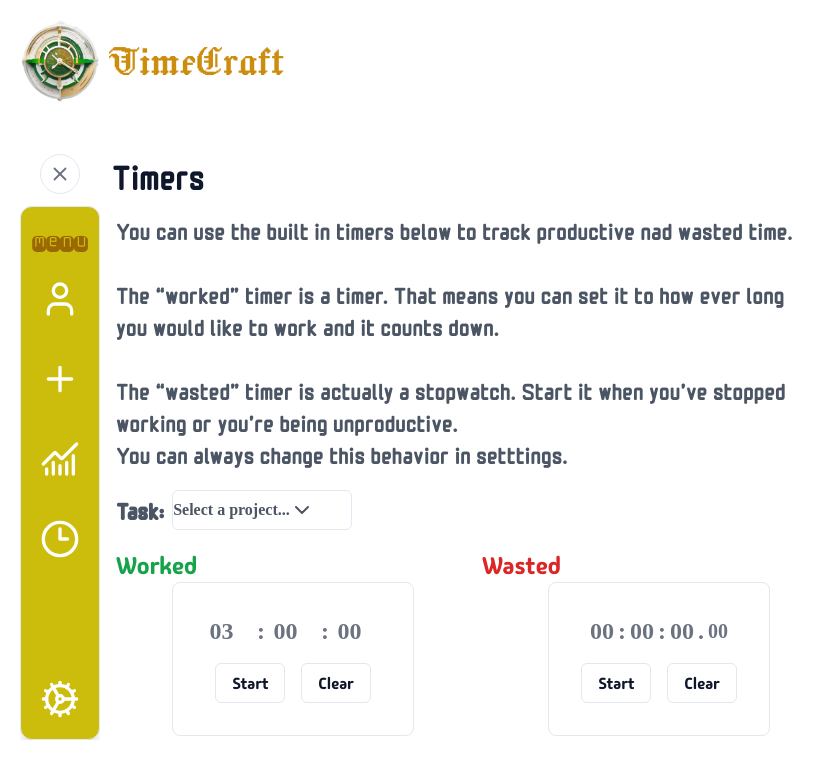
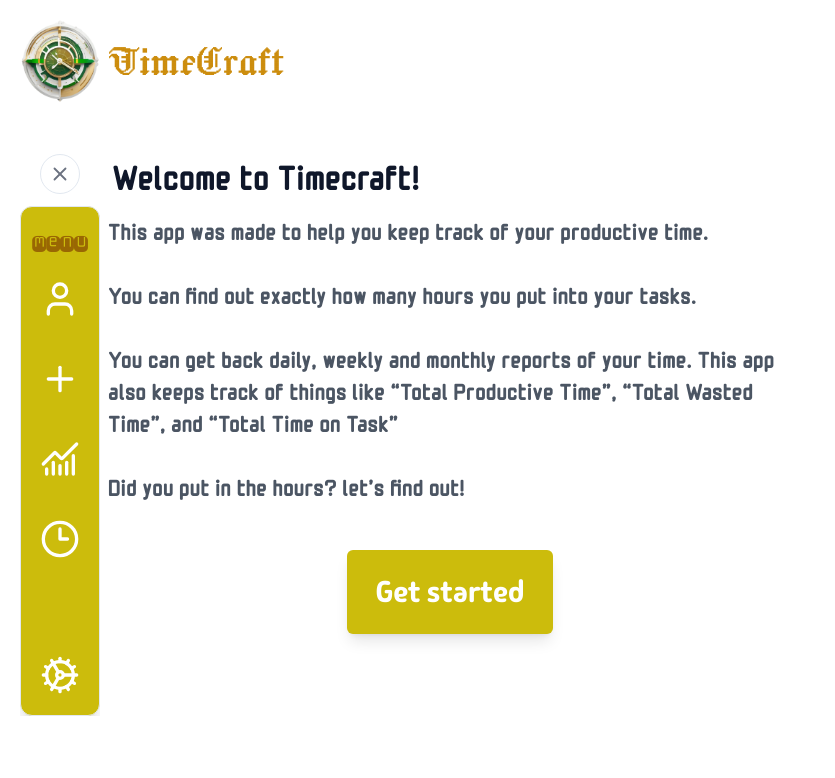
Before and after one commit to Benonii/TimeCraft_2, a React (Create React App) app in the folder rtime_craft/: page / in a window 1280 px wide. Both pictures are taken after a click on the element 60 px from the left and 174 px from the top of the page. Shown: the top 778 px of the page, without its empty margins (0-835 px from the left). Built offline with nearby package versions, Linux system fonts and the light colour scheme.

Commit message:
Fixed navbar issue

```diff
--- a/rtime_craft/src/App.jsx
+++ b/rtime_craft/src/App.jsx
@@ -21,7 +21,7 @@ import Trackers from "./pages/Trackers";
 export default function App() {
 	return (
         <main>
-			<Trackers />
+			<Home />
         </main>
     )
 }
--- a/rtime_craft/src/components/Navbar.jsx
+++ b/rtime_craft/src/components/Navbar.jsx
@@ -90,7 +90,7 @@ export default function Navbar() {
               </MenubarMenu>
 
               <MenubarMenu>
-                <MenubarTrigger className='py-5 text-white font-monomaniac text-2xl mt-20'><Cog className='w-10 h-10'/></MenubarTrigger>
+                <MenubarTrigger className='py-5 text-white font-monomaniac text-2xl mt-14'><Cog className='w-10 h-10'/></MenubarTrigger>
                 <MenubarContent className='ml-20 mt-[-60px]'>
                   <MenubarItem>
                     New Tab <MenubarShortcut>⌘T</MenubarShortcut>
```
